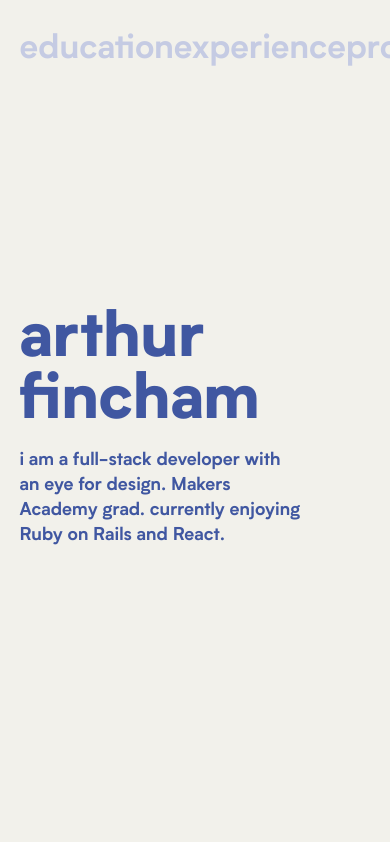
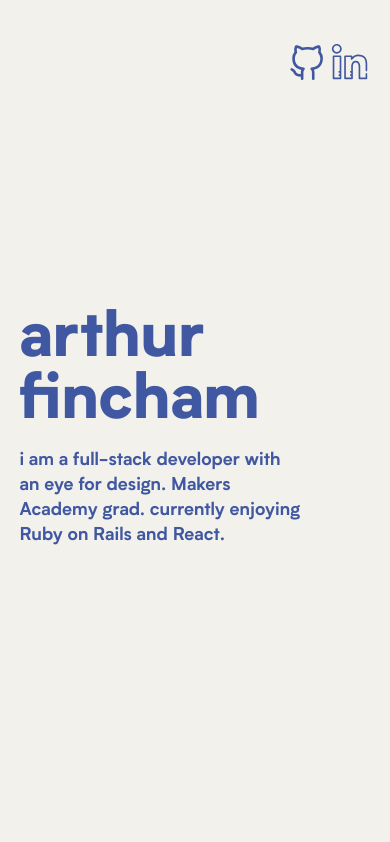
Before and after one commit to arthurfincham/react-portfolio, a React (Create React App) app: page / in a window 390 px wide. Shown: the top 842 px of the page. Built offline with nearby package versions, Linux system fonts and the light colour scheme; a web font is replaced by a local one.

Commit message:
mob desktop nav

```diff
--- a/src/App.css
+++ b/src/App.css
@@ -403,7 +403,7 @@ h1.project-h1 {
   height: 100vh;
 }
 
-.navbar {
+.navbar-desktop {
   width: 100%;
   max-width: 90vw;
   height: 10vh;
@@ -415,6 +415,29 @@ h1.project-h1 {
   justify-content: space-between;
   align-items: flex-end;
   padding-bottom: 1em;
+}
+
+.navbar-mob {
+  display: none;
+  width: 100%;
+  max-width: 90vw;
+  height: 10vh;
+  position: fixed;
+  background-color: #f2f1eb;
+  z-index: 10;
+  flex-direction: row;
+  justify-content: space-between;
+  align-items: flex-end;
+  padding-bottom: 1em;
+}
+
+@media only screen and (max-width: 500px) {
+  .navbar-mob {
+    display: flex;
+  }
+  .navbar-desktop {
+    display: none;
+  }
 }
 
 @media only screen and (min-width: 1100px) {
--- a/src/components/Navbar.js
+++ b/src/components/Navbar.js
@@ -95,10 +95,36 @@ export default function Navbar({ section1InView, section2InView, section3InView,
     }
   };
   let sectionTitle = determineTitle;
+
+  let determineMobTitle = () => {
+    if (section1InView) {
+      return '';
+    }
+    if (section2InView) {
+      return 'Education';
+    }
+    if (section3InView) {
+      return 'Experience';
+    }
+    if (section4InView) {
+      return 'Projects';
+    }
+    if (section5InView) {
+      return 'Contact';
+    }
+  };
+  let mobTitle = determineMobTitle;
+
   return (
-    <nav className="navbar">
-      {sectionTitle()}
-      <IconLinks />
-    </nav>
+    <>
+      <nav className="navbar-desktop">
+        {sectionTitle()}
+        <IconLinks />
+      </nav>
+      <nav className="navbar-mob">
+        <h2 className="navTitle">{mobTitle()}</h2>
+        <IconLinks />
+      </nav>
+    </>
   );
 }
```
